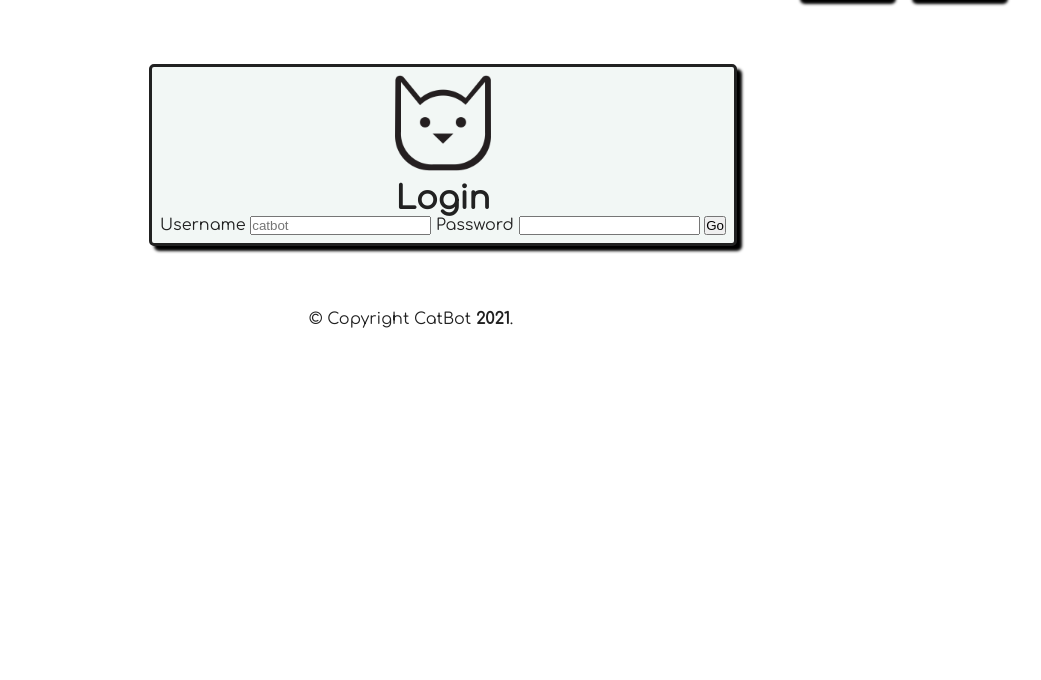
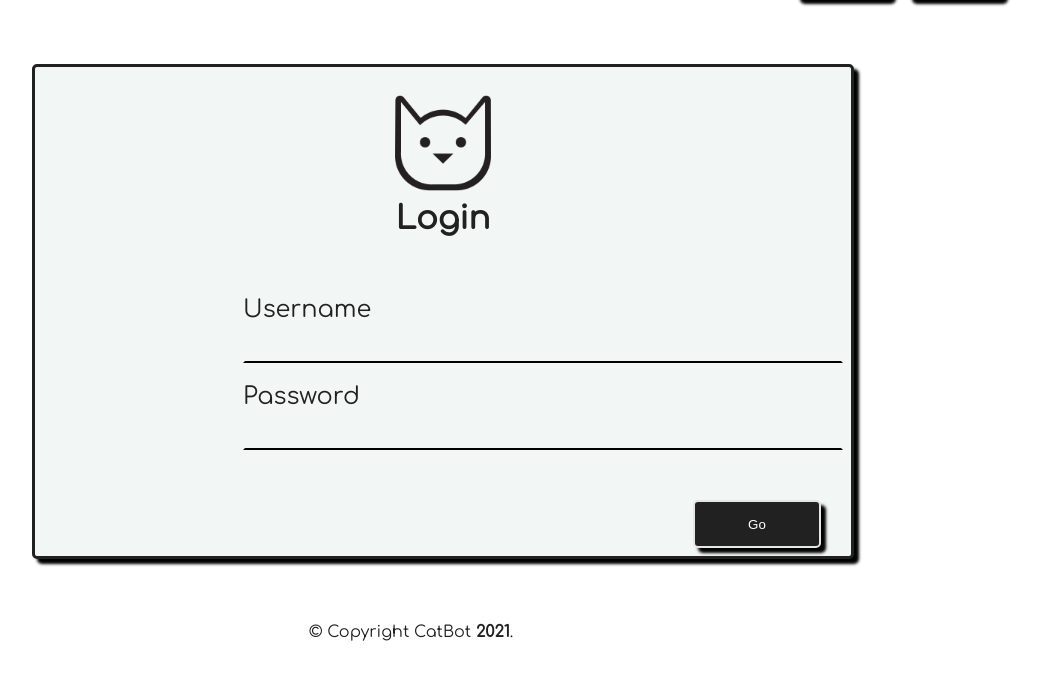
Before and after one commit to ShyzagoNakamoto/catbot-website, a PHP site: page /Main/pages/login.php in a window 1280 px wide; the page is wider, and only the part inside the window is pictured. Shown: the part 59-739 px from the top of that part, without its empty margins (229-1270 px from the left). Run offline with PHP 8.4, Linux system fonts and the light colour scheme.

Commit message:
Front-End Login

```diff
--- a/assets/css/catbot.style.css
+++ b/assets/css/catbot.style.css
@@ -167,6 +167,7 @@ a {
     width: auto;
     height: 96px;
     margin: 0 auto;
+    margin-top: 20px;
 }
 
 .login-pages h1{
@@ -175,7 +176,67 @@ a {
 }
 
 .login-pages form{
+    margin-top: 40px;
+    margin-left: 200px;
+    display: flex;
+    flex-direction: column;
+}
 
+.input-form-username{
+    display: flex;
+    -moz-box-align: center;
+    align-items: center;
+    position: relative;
+    transition: all 0.2s ease 0s;
+    outline: currentcolor none medium;
+    appearance: none;
+    font-size: 1rem;
+    height: 2.5rem;
+    border-radius: 0px;
+    border-bottom: 2px solid rgb(0, 0, 0);
+    border-bottom-color: rgb(0, 0, 0);
+    border-top-color: transparent;
+    border-right-color: transparent;
+    border-left-color: transparent;
+    background-color: transparent;
+    width: 600px;
+}
+
+.input-form-password{
+    width: 600px;
+    display: flex;
+    -moz-box-align: center;
+    align-items: center;
+    position: relative;
+    transition: all 0.2s ease 0s;
+    outline: currentcolor none medium;
+    appearance: none;
+    font-size: 1rem;
+    height: 2.5rem;
+    border-radius: 0px;
+    border-bottom: 2px solid rgb(0, 0, 0);
+    border-bottom-color: rgb(0, 0, 0);
+    border-top-color: transparent;
+    border-right-color: transparent;
+    border-left-color: transparent;
+    background-color: transparent;
+}
+
+.button-login{
+    width: 128px;
+    height: 48px;
+    color: white;
+    background: #212121;
+    border: 2px solid #E5E5E5;
+    box-shadow: 5px 5px 3px #000000;
+    border-radius: 5px;
+    margin-top: 50px;
+    margin-left: 450px;
+}
+
+.label-login{
+    font-size: 24px;
+    margin-top: 20px;
 }
 
 /* Footer */
--- a/pages/login.php
+++ b/pages/login.php
@@ -57,13 +57,12 @@
         <div class="box login-pages">
             <img src="../assets/images/logoCatBot.png">
             <h1>Login</h1>
-            <form action="../includes/catLogin.php" method="post" class="">
-                <label for="username">Username</label>
-                <input class="input-form-username" type="text" name="username" id="username" placeholder="catbot"
-                    required>
-                <label for="password">Password</label>
-                <input class="input-form-password" type="text" name="password" id="password" required>
-                <button type="submit" name="masuk">Go</button>
+            <form action="../includes/catLogin.php" method="post">
+                <label class="label-login" for="username">Username</label>
+                <input class="input-form-username" type="text" name="username" id="username" required>
+                <label class="label-login" for="password">Password</label>
+                <input class="input-form-password" type="password" name="password" id="password" required>
+                <button class="button-login" type="submit" name="masuk">Go</button>
             </form>
         </div>
     </div>
```
